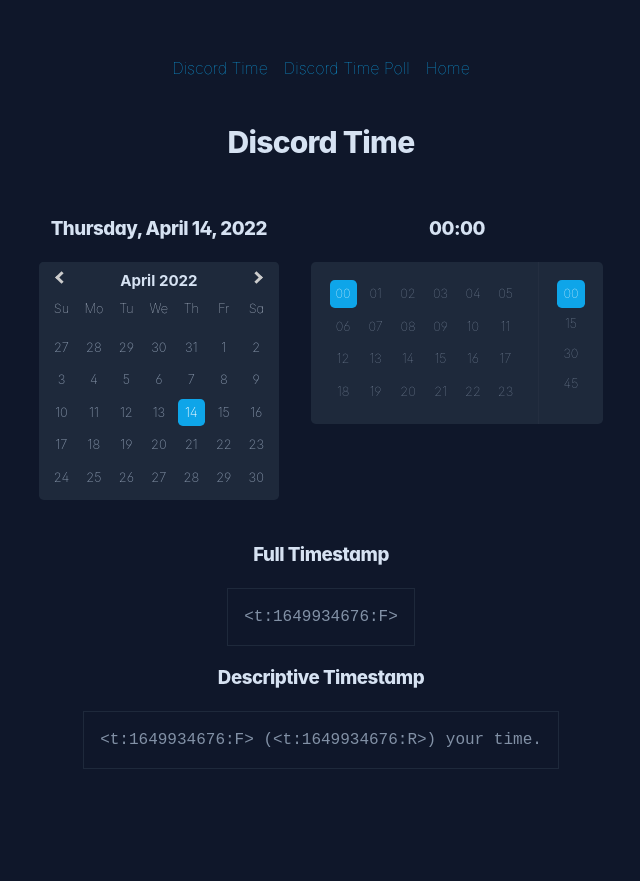
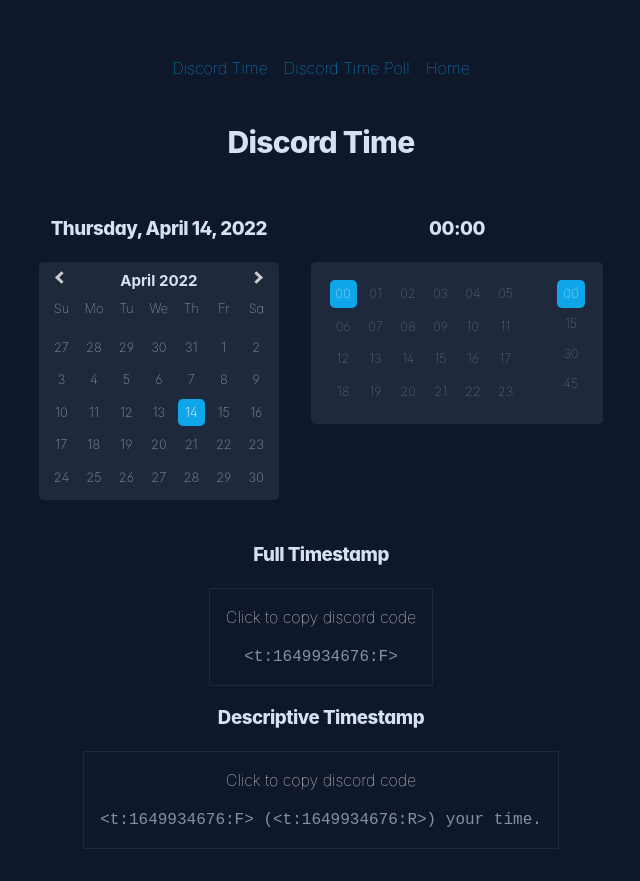
Before and after one commit to William-Owen/quick-discord-tools, a React (Create React App) app: page /discord-time in a window 1280 px wide. Shown: the whole page, without its empty margins (319-959 px from the left). Built offline with nearby package versions, Linux system fonts and the light colour scheme.

Commit message:
Click to copy text message

```diff
--- a/src/components/CopyTextToClipboard/CopyTextToClipboard.module.sass
+++ b/src/components/CopyTextToClipboard/CopyTextToClipboard.module.sass
@@ -7,5 +7,12 @@
 	cursor: pointer
 
 	&:hover
+
 		background-color: var(--color-island)
 		color: var(--color-white)
+
+	.clickToCopyText
+
+		color: white
+		font-family: 'Inter', sans-serif
+		margin-bottom: 1rem
--- a/src/components/CopyTextToClipboard/CopyTextToClipboard.tsx
+++ b/src/components/CopyTextToClipboard/CopyTextToClipboard.tsx
@@ -7,9 +7,10 @@
 	children?: React.ReactNode
 	className?: string
 	textToCopy: string
+	clickToCopyText?: string
 }
 
-const CopyTextToClipboard: React.FC<CopyTextToClipboardProps> = ({ children, className, textToCopy }) => {
+const CopyTextToClipboard: React.FC<CopyTextToClipboardProps> = ({ children, className, textToCopy, clickToCopyText = "Click to copy" }) => {
 
 	const rootClassName = clsx([style.CopyTextToClipboard, "CopyTextToClipboard", className])
 
@@ -18,6 +19,8 @@
 	return (
 
 		<div data-testid='CopyTextToClipboard' onClick={handleClick} className={rootClassName}>
+
+			<div className={style.clickToCopyText}>{clickToCopyText}</div>
 
 			{children}
 
--- a/src/pages/PageDiscordTime/PageDiscordTime.tsx
+++ b/src/pages/PageDiscordTime/PageDiscordTime.tsx
@@ -54,13 +54,13 @@
 
 					<h3>Full Timestamp</h3>
 
-					<CopyTextToClipboard textToCopy={`<t:${Math.floor(new Date(currentDateTime).getTime() / 1000)}:F>`}>
+					<CopyTextToClipboard clickToCopyText="Click to copy discord code" textToCopy={`<t:${Math.floor(new Date(currentDateTime).getTime() / 1000)}:F>`}>
 						<>{`<t:${Math.floor(new Date(currentDateTime).getTime() / 1000)}:F>`}</>
 					</CopyTextToClipboard>
 
 					<h3>Descriptive Timestamp</h3>
 
-					<CopyTextToClipboard textToCopy={`<t:${discordTimeStamp}:F> (<t:${discordTimeStamp}:R>) your time.`}>
+					<CopyTextToClipboard clickToCopyText="Click to copy discord code" textToCopy={`<t:${discordTimeStamp}:F> (<t:${discordTimeStamp}:R>) your time.`}>
 						<>{`<t:${discordTimeStamp}:F> (<t:${discordTimeStamp}:R>) your time.`}</>
 					</CopyTextToClipboard>
 
--- a/src/pages/PageMultipleDiscordTime/PageMultipleDiscordTime.tsx
+++ b/src/pages/PageMultipleDiscordTime/PageMultipleDiscordTime.tsx
@@ -80,10 +80,13 @@
 			<div className={style.timeControls}>
 
 				<div>
+
 					<FieldInputDate onChange={(date)=>handleDateChange(date)} />
+
 				</div>
 
 				<div>
+
 					<FieldInputTime onChange={(time)=>handleTimeChange(time)} />
 
 					<div className={style.actionsBar}>
@@ -104,7 +107,7 @@
 					<h3>Descriptive Timestamp</h3>
 					<p>Ordered by date, duplicates removed</p>
 
-					<CopyTextToClipboard className={style.timeListing} textToCopy={dateTimeIconString}>
+					<CopyTextToClipboard clickToCopyText="Click to copy discord code" className={style.timeListing} textToCopy={dateTimeIconString}>
 
 						<>
 
```
